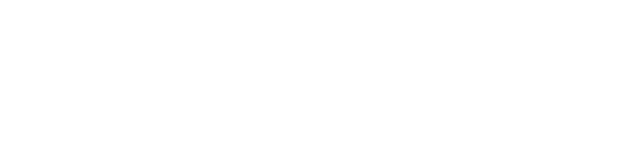
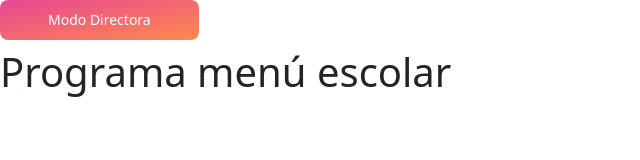
Before and after one commit to ORT-FIS-2022S2/Kadessian-Sapelli, a plain HTML site: page interfaz/index.html in a window 1280 px wide. Shown: the whole page, without its empty margins (0-640 px from the left). Drawn offline with nearby package versions, Linux system fonts and the light colour scheme.

Commit message:
add: header index.html

```diff
--- a/interfaz/index.html
+++ b/interfaz/index.html
@@ -14,3 +14,15 @@
     <link rel="icon" href="img/mandarina.png" type="image/x-icon">
     <title>AlimenTIC</title>
 </head>
+
+<body>
+    <header class="cabezal">
+        <div class="float-left">
+            <button id="btnModoDirectora" type="button"
+                class="text-white bg-gradient-to-br from-pink-500 to-orange-400 hover:bg-gradient-to-bl focus:ring-4 focus:outline-none focus:ring-pink-200 dark:focus:ring-pink-800 font-medium rounded-lg text-sm px-5 py-2.5 text-center mr-2 mb-2">Modo
+                Directora</button>
+            <h1 class="degradeLetra">Programa menú escolar</h1>
+        </div>
+    </header>
+
+</body>
```
